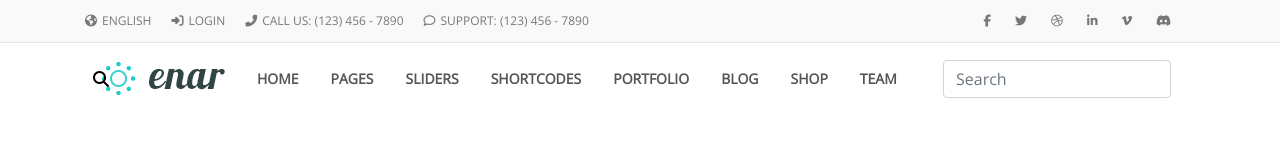
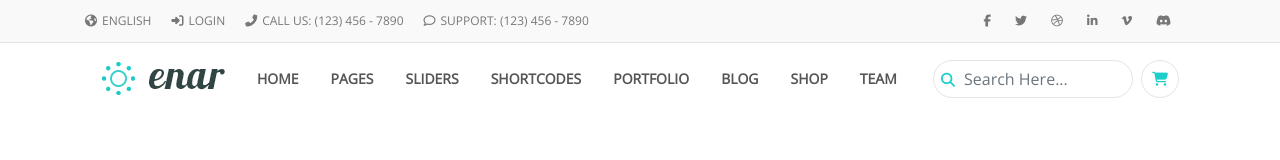
Before and after one commit to TomasCybas/Final_Project, a website: page pages/index.html in a window 1280 px wide. Drawn offline with nearby package versions, Linux system fonts and the light colour scheme.

Commit message:
Basic header HTML structure

```diff
--- a/pages/index.html
+++ b/pages/index.html
@@ -64,7 +64,7 @@
     <!--END TOPBAR-->
 
     <!--BEGIN NAVIGATION-->
-    <div class="container-fluid">
+
     <div class="container">
         <nav class="navbar navbar-expand-lg bg-white">
             <a class="navbar-brand" href="#"><img src="../css/img/logo-dark.png" alt="logo"></a>
@@ -101,17 +101,18 @@
                         <a class="nav-link" href="#">Team</a>
                     </li>
                 </ul>
-                    <form class="form-inline my-2 my-lg-0">
+                <form class="form-inline my-2 my-lg-0 search-container">
                     <button type="submit" class="search-btn"><i class="fas fa-search"></i></button>
-                        <input class="form-control mr-sm-2" type="search" placeholder="Search" aria-label="Search">
-
+                    <input class="form-control search mr-sm-2 search" type="search" placeholder="Search Here..."
+                           aria-label="Search">
                 </form>
+                <button class="cart-btn"><i class="fas fa-shopping-cart"></i></button>
             </div>
         </nav>
 
     </div>
 
-    </div>
+
     <!--END NAVIGATION-->
 </header>
 
--- a/scss/main.scss
+++ b/scss/main.scss
@@ -8,6 +8,7 @@ $border-transparent: 1px solid transparent;
 
 body {
   font-family: 'Open Sans', sans-serif;
+  box-sizing: border-box;
 
 }
 .top-bar {
@@ -39,10 +40,15 @@ body {
 
 }
 .navbar-expand-lg {
+  font-size: 14px;
+  .form-control{
+    width: 200px;
+  }
   .navbar-nav {
     .nav-link {
       padding-left: 15px;
       padding-right: 15px;
+
     }
     li {
       font-size: 14px;
@@ -69,5 +75,22 @@ body {
   top: 50%;
   transform: translateY(-50%);
   left: 2px;
+  color: $main-color;
+}
+.search-container {
+  position: relative;
+}
 
+.search {
+  padding-left: 30px;
+  border-radius: 40px;
+  border: $border;
 }
+.cart-btn {
+  border: $border;
+  background: transparent;
+  border-radius: 50%;
+  color: $main-color;
+  width: 38px;
+  height: 38px;
+}
```
Also changed, not shown: css/main.css. Lines whose indentation alone changed are shown as unchanged.
